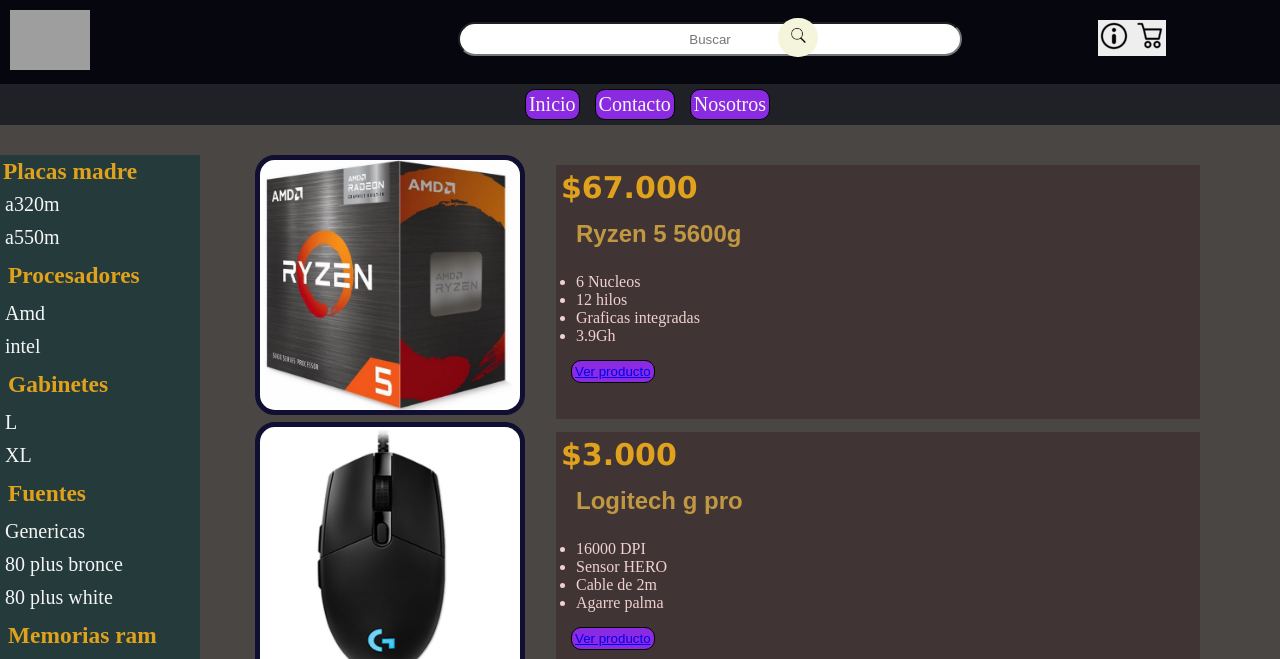
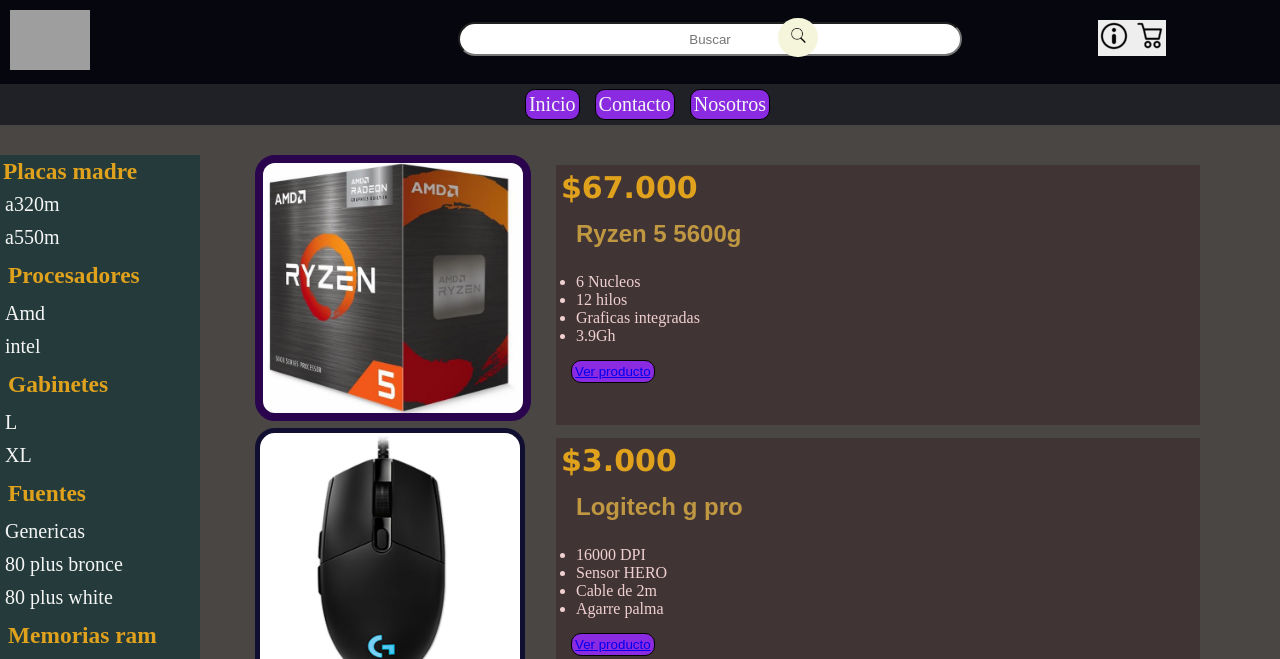
Before and after one commit to matigiimenez/proyecto-gamepoint, a plain HTML site: page index.html in a window 1280 px wide. In both pictures the pointer is over the picture 390 px from the left and 285 px from the top of the page. Shown: the top 659 px of the page. Drawn offline with Linux system fonts and the light colour scheme; grey boxes are pictures that could not be loaded.

Commit message:
agregado de hover en img

```diff
--- a/estilos/style.css
+++ b/estilos/style.css
@@ -180,6 +180,10 @@
     border-radius: 20px;
 }
 
+.main__div--ryzen5:hover{
+    border: solid rgb(42, 5, 77) 8px;
+}
+
 .precio {
     font-family: 'Lucida Sans', 'Lucida Sans Regular', 'Lucida Grande', 'Lucida Sans Unicode', Geneva, Verdana, sans-serif;
     font-size: 30px;
@@ -190,6 +194,7 @@
     border-radius: 20px;
     color: rgb(224, 162, 28);
 }
+
 
 #nombres {
     font-family: Arial, Helvetica, sans-serif;
@@ -389,6 +394,8 @@
         margin-right: 70%;
         margin-top: 50px;
     }
+
+
 
     .aside {
         width: 70%;
```
